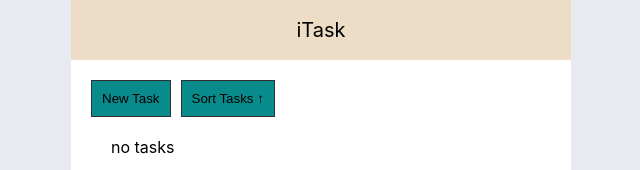
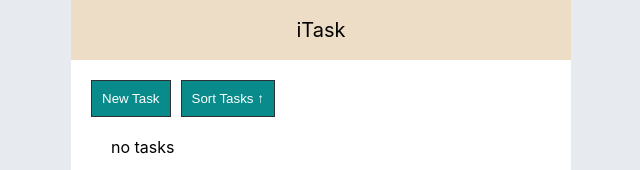
Before and after one commit to polanskiy/react-redux-todo, a React (Create React App) app: page / in a window 1280 px wide. Shown: the top 170 px of the page, without its empty margins (319-959 px from the left). Built offline with nearby package versions, Linux system fonts and the light colour scheme.

Commit message:
btn color

```diff
--- a/src/styles/Task.js
+++ b/src/styles/Task.js
@@ -10,6 +10,7 @@ export const Btn = styled.button`
   border: 1px solid ${c.baseColor};
   padding: 10px;
   cursor: pointer;
+  color: ${c.white};
 `;
 
 export const NewTaskInputs = styled.div`
```
